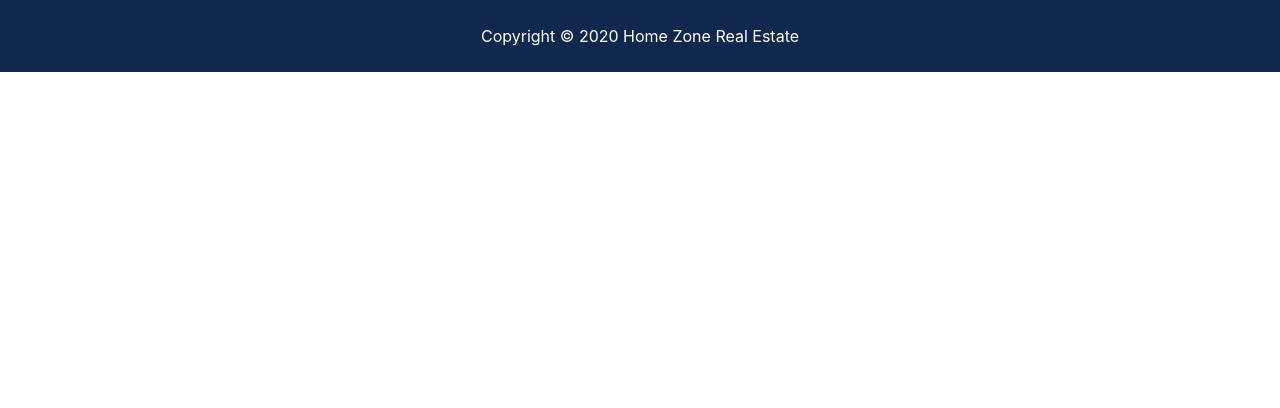
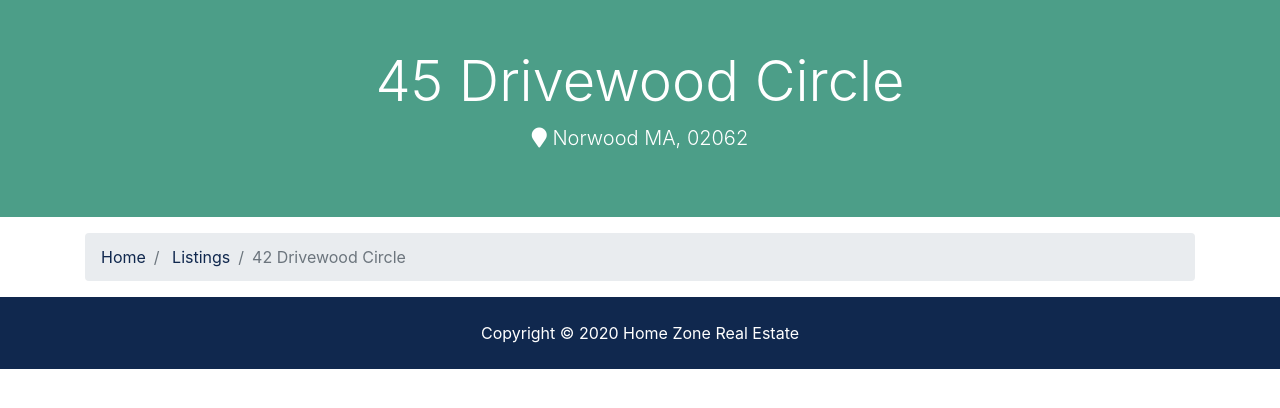
Before and after one commit to RdotSilva/Python-Django-HomeZone-Real-Estate, a Django app: page /listings/1 in a window 1280 px wide. Shown: the part 128-536 px from the top of the page. Run offline with Django 3.2, Linux system fonts and the light colour scheme; some libraries are stand-ins or nearby versions.

Commit message:
Add hard coded breadcrumb

```diff
--- a/templates/listings/listing.html
+++ b/templates/listings/listing.html
@@ -3,5 +3,35 @@
 {% load humanize %}
 
 {% block content %}
+  <section id="showcase-inner" class="py-5 text-white">
+    <div class="container">
+      <div class="row text-center">
+        <div class="col-md-12">
+          <h1 class="display-4">45 Drivewood Circle</h1>
+          <p class="lead">
+            <i class="fas fa-map-marker"></i> Norwood MA, 02062</p>
+        </div>
+      </div>
+    </div>
+  </section>
+
+  <!-- Breadcrumb -->
+  <section id="bc" class="mt-3">
+    <div class="container">
+      <nav>
+        <ol class="breadcrumb">
+          <li class="breadcrumb-item">
+            <a href="index.html">Home</a>
+          </li>
+          <li class="breadcrumb-item">
+            <a href="listings.html">Listings</a>
+          </li>
+          <li class="breadcrumb-item active">42 Drivewood Circle</li>
+        </ol>
+      </nav>
+    </div>
+  </section>
+
+
 
 {% endblock content %}
```
